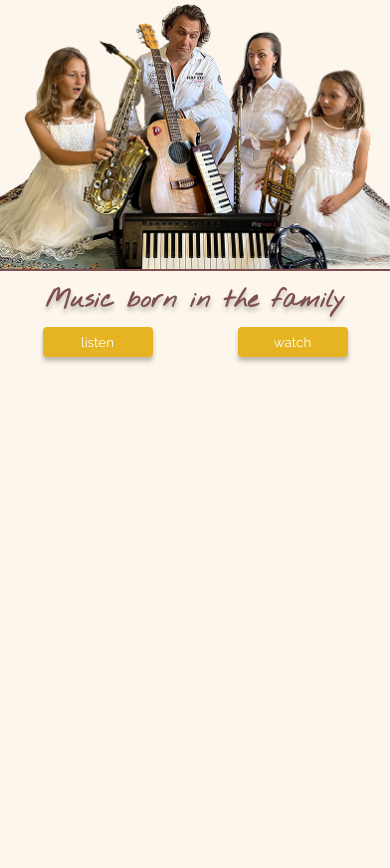
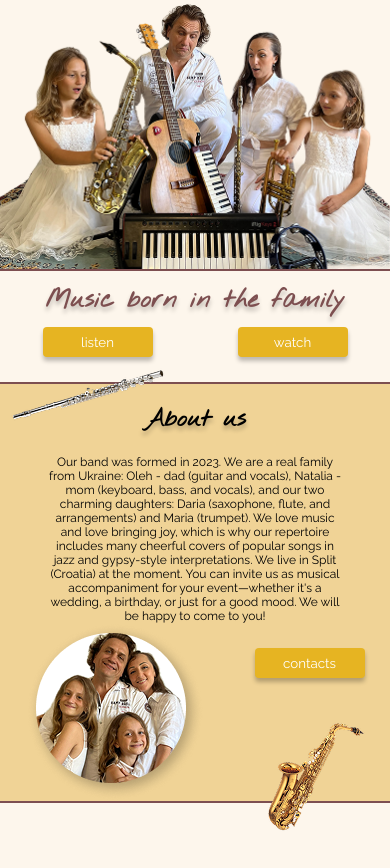
Before and after one commit to KonnyDaugh/Sunny-Family-Band, a website built with Vite: page index.html in a window 390 px wide. Shown: the part 121-989 px from the top of the page. Before the commit the page ends 844 px from the top, so only its background shows below. Built offline with nearby package versions, Linux system fonts and the light colour scheme.

Commit message:
About us mobile

```diff
--- a/index.html
+++ b/index.html
@@ -91,6 +91,33 @@
       </div>
     </section>
 
+    <section class="about">
+      <div class="divider"></div>
+      <div class="flute">
+        <img src="/src/img/flute.png" alt="flute" />
+      </div>
+      <h2 class="about__title">About us</h2>
+      <p class="about__text">
+        Our band was formed in 2023. We are a real family from Ukraine: Oleh -
+        dad (guitar and vocals), Natalia - mom (keyboard, bass, and vocals), and
+        our two charming daughters: Daria (saxophone, flute, and arrangements)
+        and Maria (trumpet). We love music and love bringing joy, which is why
+        our repertoire includes many cheerful covers of popular songs in jazz
+        and gypsy-style interpretations. We live in Split (Croatia) at the
+        moment. You can invite us as musical accompaniment for your
+        event—whether it's a wedding, a birthday, or just for a good mood. We
+        will be happy to come to you!
+      </p>
+      <div class="about__wrapper">
+        <img src="/src/img/about_img_mob.png" alt="photo" class="about__img" />
+        <button class="about__btn">contacts</button>
+      </div>
+      <div class="saxophone">
+        <img src="/src/img/saxophone.png" alt="saxophone" />
+      </div>
+      <div class="divider"></div>
+    </section>
+
     <script type="module" src="/src/js/main.js"></script>
   </body>
 </html>
--- /dev/null
+++ b/src/sass/blocks/about.scss
@@ -0,0 +1,42 @@
+@use '/src/sass/base/variables.scss' as *;
+
+.about {
+    position: relative;
+    background-color: $caramel;
+    .flute {
+        position: absolute;
+        top: -55px;
+        left: 10px;
+    }
+    &__title {
+        text-align: center;
+        text-shadow: 0px 4px 4px rgba(0, 0, 0, 0.25);
+    }
+    &__text {
+        width: 300px;
+        margin: 0 auto;
+        text-align: center;
+        font-size: 12px;
+        font-weight: 400;
+    }
+    &__wrapper {
+        display: flex;
+        justify-content: space-around;
+        align-items: self-start;
+    }
+    &__btn {
+        margin-top: 25px;
+        width: 110px;
+        height: 30px;
+        border-radius: 4px;
+        background: $gold;
+        color: #fff;
+        box-shadow: 0px 4px 4px 0px rgba(0, 0, 0, 0.25);
+        border: none;
+    }
+    .saxophone {
+        position: absolute;
+        right: 10px;
+        bottom: -65px;
+    }
+}
--- a/src/sass/style.scss
+++ b/src/sass/style.scss
@@ -2,6 +2,7 @@
 
 @use '/src/sass/blocks/promo.scss';
 @use '/src/sass/blocks/menu.scss';
+@use '/src/sass/blocks/about.scss';
 * {
     font-family: 'Raleway', sans-serif;
 }
```
